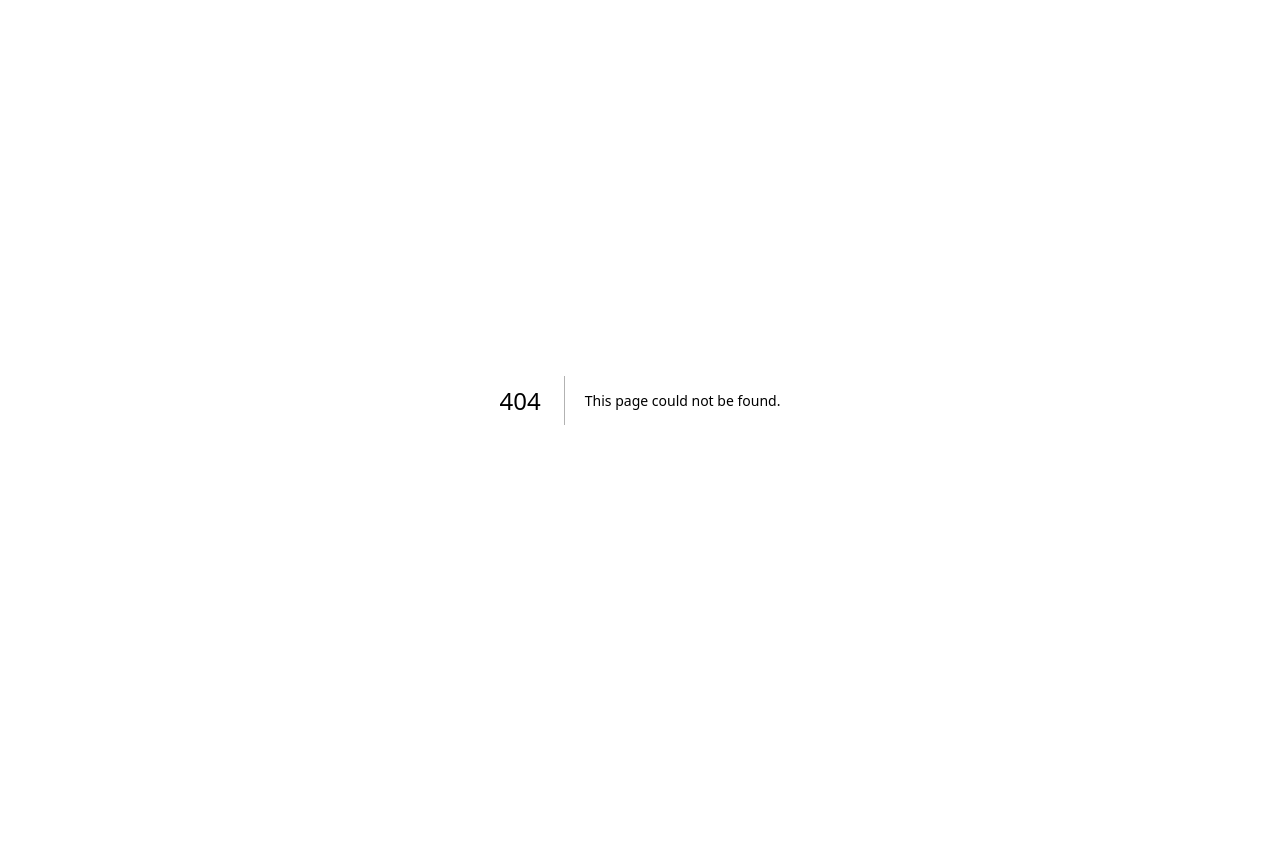
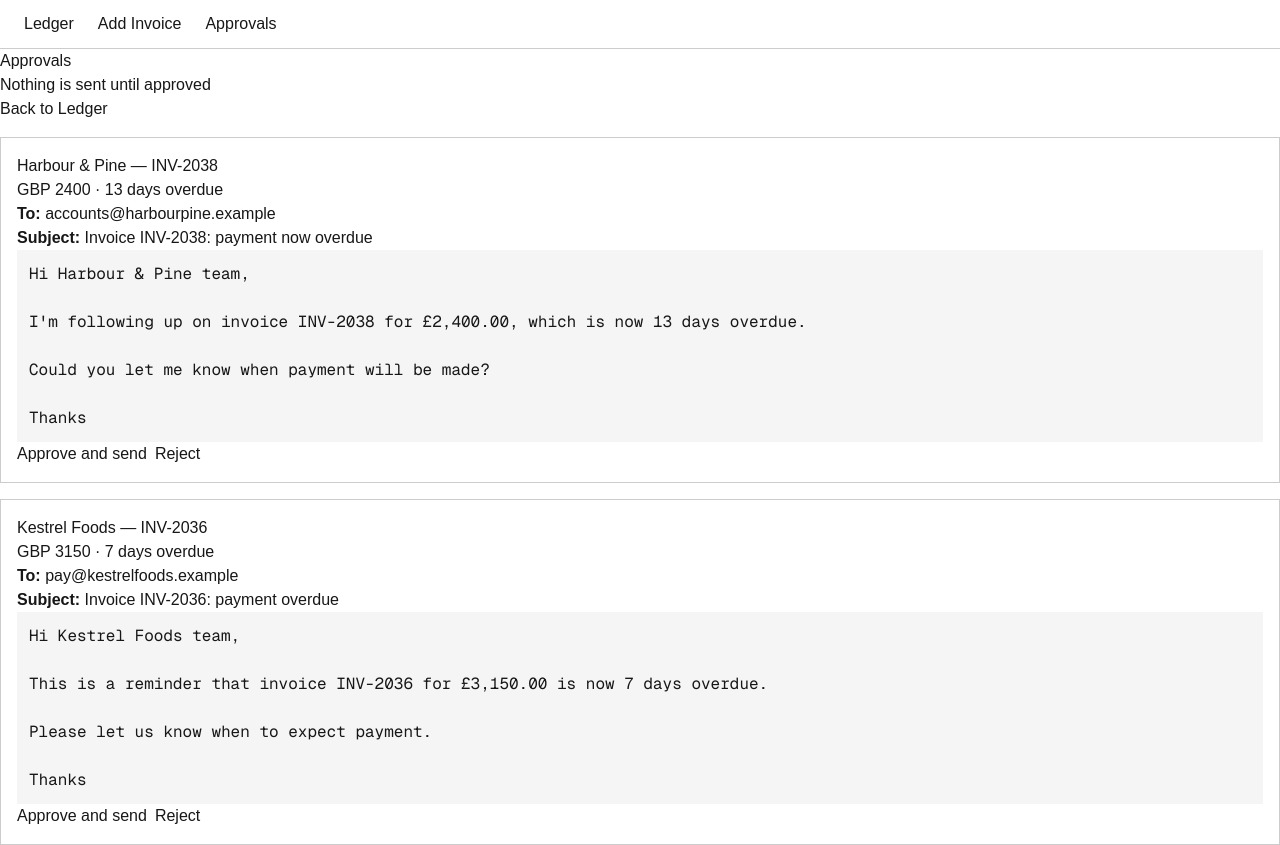
Before and after one commit to Harshal19t/invoice_chaser, a Next.js app in the folder frontend/: page /approvals in a window 1280 px wide. Before the commit this address had no page. Before the commit the page ends 800 px from the top, so only its background shows below. Built offline with nearby package versions, Linux system fonts and the light colour scheme.

Commit message:
Adding Navbar and Approvals page

```diff
--- /dev/null
+++ b/frontend/src/app/approvals/page.tsx
@@ -0,0 +1,73 @@
+import Link from "next/link"
+
+const reminders = [
+  {
+    client_name: "Harbour & Pine",
+    invoice_number: "INV-2038",
+    amount: 2400,
+    currency: "GBP",
+    days_overdue: 13,
+    email_to: "accounts@harbourpine.example",
+    email_subject: "Invoice INV-2038: payment now overdue",
+    email_body: "Hi Harbour & Pine team,\n\nI'm following up on invoice INV-2038 for £2,400.00, which is now 13 days overdue.\n\nCould you let me know when payment will be made?\n\nThanks"
+  },
+  {
+    client_name: "Kestrel Foods",
+    invoice_number: "INV-2036",
+    amount: 3150,
+    currency: "GBP",
+    days_overdue: 7,
+    email_to: "pay@kestrelfoods.example",
+    email_subject: "Invoice INV-2036: payment overdue",
+    email_body: "Hi Kestrel Foods team,\n\nThis is a reminder that invoice INV-2036 for £3,150.00 is now 7 days overdue.\n\nPlease let us know when to expect payment.\n\nThanks"
+  }
+]
+
+export default function ApprovalsPage() {
+  return (
+    <div>
+      <h1>Approvals</h1>
+      <h3>Nothing is sent until approved</h3>
+      <Link href="/">Back to Ledger</Link>
+
+      {/* <table>
+        <thead>
+          <tr>
+            <th>Client</th>
+            <th>Invoice #</th>
+            <th>Amount</th>
+            <th>Days Overdue</th>
+            <th>Email To</th>
+            <th>Email Subject</th>
+            <th>Email Body</th>
+          </tr>
+        </thead>
+        <tbody>
+          {reminders.map((reminder) => (
+            <tr key={reminder.invoice_number}>
+              <td>{reminder.client_name}</td>
+              <td>{reminder.invoice_number}</td>
+              <td>{reminder.currency}{reminder.amount}</td>
+              <td>{reminder.days_overdue} days</td>
+              <td>{reminder.email_to}</td>
+              <td>{reminder.email_subject}</td>
+              <td><pre>{reminder.email_body}</pre></td>
+            </tr>
+          ))}
+        </tbody>
+      </table> */}
+
+      {reminders.map((reminder) => (
+  <div key={reminder.invoice_number} style={{ border: "1px solid #ccc", padding: "16px", marginTop: "16px" }}>
+    <h2>{reminder.client_name} — {reminder.invoice_number}</h2>
+    <p>{reminder.currency} {reminder.amount} · {reminder.days_overdue} days overdue</p>
+    <p><strong>To:</strong> {reminder.email_to}</p>
+    <p><strong>Subject:</strong> {reminder.email_subject}</p>
+    <pre style={{ background: "#f5f5f5", padding: "12px" }}>{reminder.email_body}</pre>
+    <button>Approve and send</button>
+    <button style={{ marginLeft: "8px" }}>Reject</button>
+  </div>
+))}
+    </div>
+  )
+}
--- a/frontend/src/app/layout.tsx
+++ b/frontend/src/app/layout.tsx
@@ -1,5 +1,6 @@
 import type { Metadata } from "next";
 import { Geist, Geist_Mono } from "next/font/google";
+import Link from "next/link";
 import "./globals.css";
 
 const geistSans = Geist({
@@ -23,7 +24,14 @@ export default function RootLayout({ children }: LayoutProps<"/">) {
       lang="en"
       className={`${geistSans.variable} ${geistMono.variable} h-full antialiased`}
     >
-      <body className="min-h-full flex flex-col">{children}</body>
+      <body className="min-h-full flex flex-col">
+        <nav style={{ padding: "12px 24px", borderBottom: "1px solid #ccc", display: "flex", gap: "24px" }}>
+  <Link href="/">Ledger</Link>
+  <Link href="/add">Add Invoice</Link>
+  <Link href="/approvals">Approvals</Link>
+</nav>
+        {children}
+        </body>
     </html>
   );
 }
```
